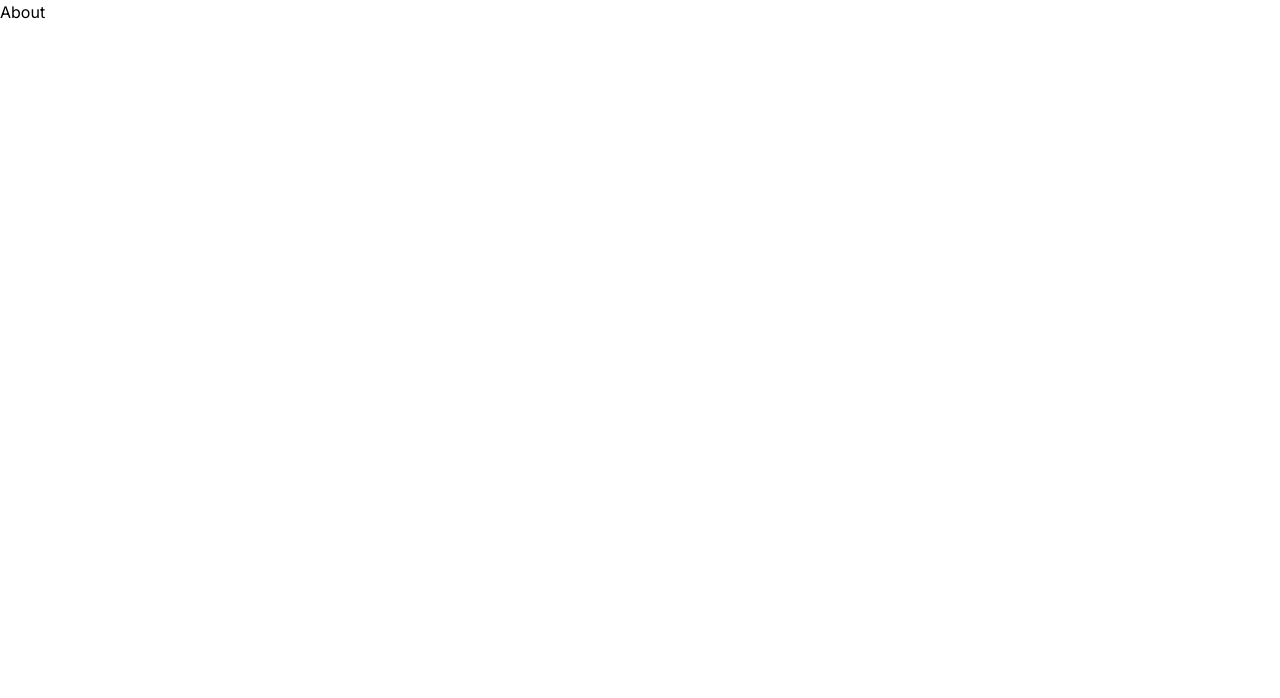
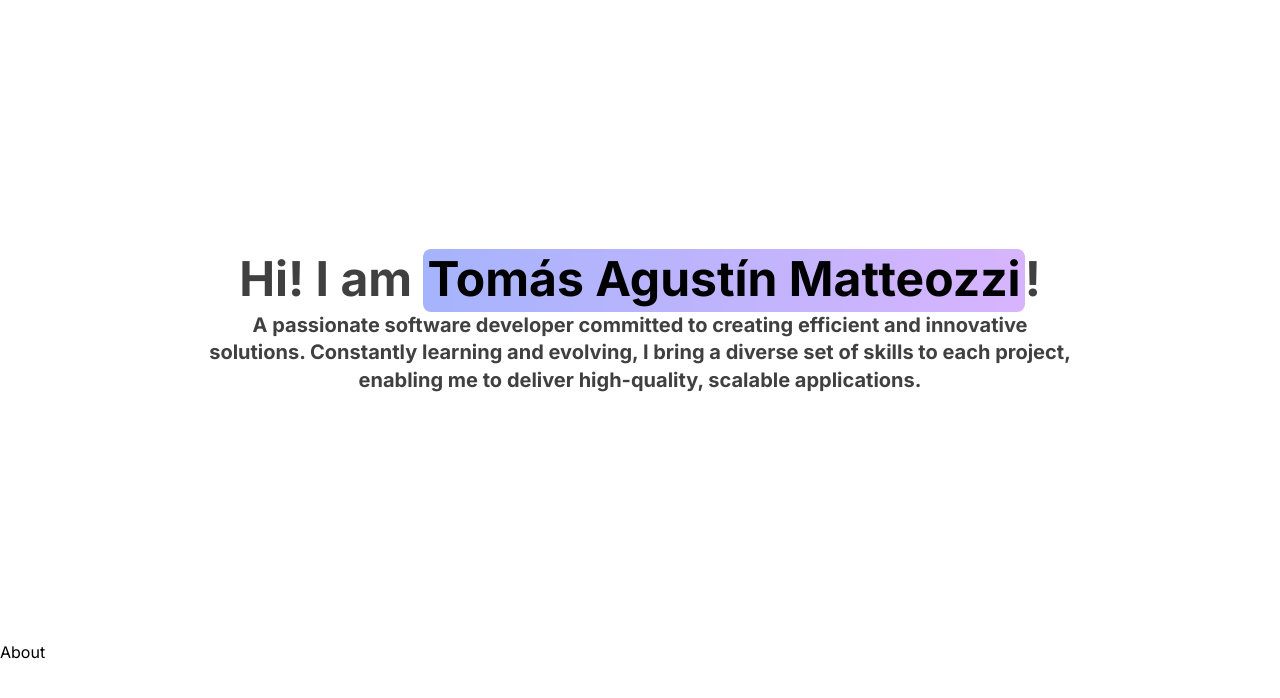
Before and after one commit to tmatteozzi/portfolio, a Next.js app: page / in a window 1280 px wide. Shown: the top 698 px of the page. Built offline with nearby package versions, Linux system fonts and the light colour scheme.

Commit message:
First Layout

```diff
--- /dev/null
+++ b/app/components/ui/hero-highlight.tsx
@@ -0,0 +1,96 @@
+'use client';
+import { cn } from '../../utils/cn';
+import { useMotionValue, motion, useMotionTemplate } from 'framer-motion';
+import React from 'react';
+
+export const HeroHighlight = ({
+    children,
+    className,
+    containerClassName
+}: {
+    children: React.ReactNode;
+    className?: string;
+    containerClassName?: string;
+}) => {
+    let mouseX = useMotionValue(0);
+    let mouseY = useMotionValue(0);
+
+    function handleMouseMove({
+        currentTarget,
+        clientX,
+        clientY
+    }: React.MouseEvent<HTMLDivElement>) {
+        if (!currentTarget) return;
+        let { left, top } = currentTarget.getBoundingClientRect();
+
+        mouseX.set(clientX - left);
+        mouseY.set(clientY - top);
+    }
+    return (
+        <div
+            className={cn(
+                'relative h-[40rem] flex items-center bg-white dark:bg-black justify-center w-full group',
+                containerClassName
+            )}
+            onMouseMove={handleMouseMove}
+        >
+            <div className="absolute inset-0 bg-dot-thick-neutral-300 dark:bg-dot-thick-neutral-800  pointer-events-none" />
+            <motion.div
+                className="pointer-events-none bg-dot-thick-indigo-500 dark:bg-dot-thick-indigo-500   absolute inset-0 opacity-0 transition duration-300 group-hover:opacity-100"
+                style={{
+                    WebkitMaskImage: useMotionTemplate`
+            radial-gradient(
+              200px circle at ${mouseX}px ${mouseY}px,
+              black 0%,
+              transparent 100%
+            )
+          `,
+                    maskImage: useMotionTemplate`
+            radial-gradient(
+              200px circle at ${mouseX}px ${mouseY}px,
+              black 0%,
+              transparent 100%
+            )
+          `
+                }}
+            />
+
+            <div className={cn('relative z-20', className)}>{children}</div>
+        </div>
+    );
+};
+
+export const Highlight = ({
+    children,
+    className
+}: {
+    children: React.ReactNode;
+    className?: string;
+}) => {
+    return (
+        <motion.span
+            initial={{
+                backgroundSize: '0% 100%'
+            }}
+            animate={{
+                backgroundSize: '100% 100%'
+            }}
+            transition={{
+                duration: 2,
+                ease: 'linear',
+                delay: 0.5
+            }}
+            style={{
+                backgroundRepeat: 'no-repeat',
+                backgroundPosition: 'left center',
+                display: 'inline'
+            }}
+            className={cn(
+                `relative inline-block pb-1   px-1 rounded-lg bg-gradient-to-r from-indigo-300 to-purple-300 dark:from-indigo-500 dark:to-purple-500`,
+                className
+            )}
+        >
+            {children}
+        </motion.span>
+    );
+};
--- a/app/page.tsx
+++ b/app/page.tsx
@@ -1,8 +1,10 @@
 import About from './pages/About';
+import Layout from './pages/Layout';
 
 export default function Home() {
     return (
         <div>
+            <Layout />
             <About />
         </div>
     );
--- /dev/null
+++ b/app/pages/Layout.tsx
@@ -0,0 +1,53 @@
+'use client';
+import { motion } from 'framer-motion';
+import { HeroHighlight, Highlight } from '../components/ui/hero-highlight';
+
+export default function Layout() {
+    return (
+        <div>
+            <HeroHighlight>
+                <motion.h1
+                    initial={{
+                        opacity: 0,
+                        y: 20
+                    }}
+                    animate={{
+                        opacity: 1,
+                        y: [20, -5, 0]
+                    }}
+                    transition={{
+                        duration: 0.5,
+                        ease: [0.4, 0.0, 0.2, 1]
+                    }}
+                    className="text-2xl px-4 md:text-4xl lg:text-5xl font-bold text-neutral-700 dark:text-white max-w-4xl leading-relaxed lg:leading-snug text-center mx-auto "
+                >
+                    Hi! I am{' '}
+                    <Highlight className="text-black dark:text-white">
+                        Tomás Agustín Matteozzi
+                    </Highlight>
+                    !
+                </motion.h1>
+                <motion.p
+                    initial={{
+                        opacity: 0,
+                        y: 20
+                    }}
+                    animate={{
+                        opacity: 1,
+                        y: [20, -5, 0]
+                    }}
+                    transition={{
+                        duration: 0.5,
+                        ease: [0.4, 0.0, 0.2, 1]
+                    }}
+                    className="text-l px-4 md:text-l lg:text-xl font-bold text-neutral-700 dark:text-white max-w-4xl leading-relaxed lg:leading-snug text-center mx-auto "
+                >
+                    A passionate software developer committed to creating
+                    efficient and innovative solutions. Constantly learning and
+                    evolving, I bring a diverse set of skills to each project,
+                    enabling me to deliver high-quality, scalable applications.
+                </motion.p>
+            </HeroHighlight>
+        </div>
+    );
+}
```
